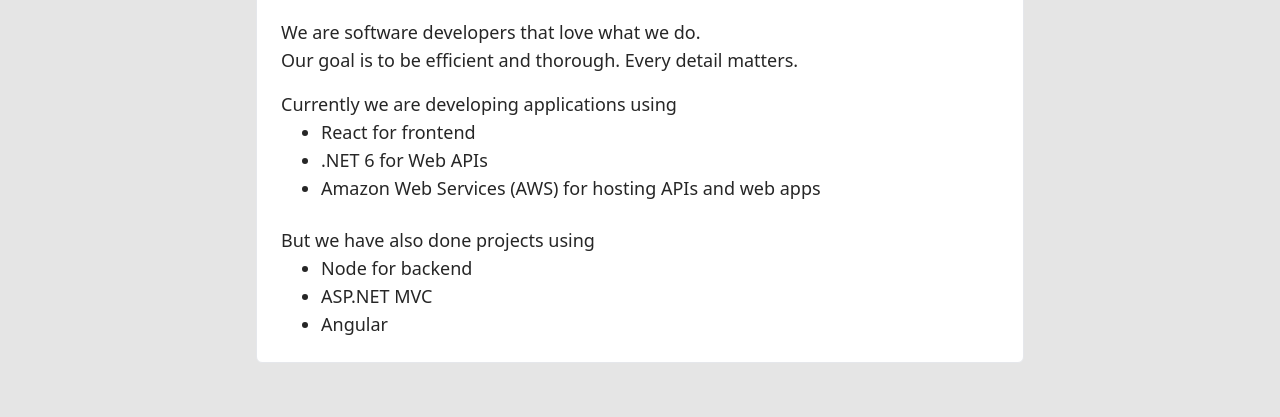
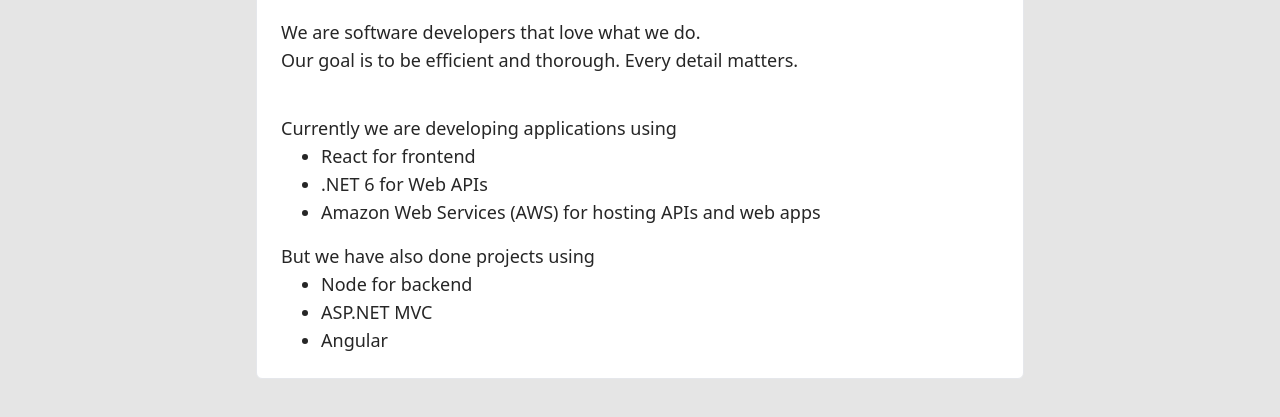
Before and after one commit to vdsbt33/KosmodevWebApp, a website: page src/index.html in a window 1280 px wide. Shown: the part 267-684 px from the top of the page. Drawn offline with Linux system fonts and the light colour scheme.

Commit message:
Minor adjustments on index page.

```diff
--- a/src/index.html
+++ b/src/index.html
@@ -38,12 +38,12 @@
             <p class="text-lg">
               We are software developers that love what we do.
             </p>
-            <p class="text-lg mb-4">
+            <p class="text-lg">
               Our goal is to be efficient and thorough. Every detail matters.
             </p>
           </div>
 
-            <div class="mb-6">
+          <div class="mt-10">
             <p class="text-lg">
               Currently we are developing applications using
             </p>
@@ -60,7 +60,7 @@
             </ul>
           </div>
 
-            <div>
+          <div class="mt-4">
             <p class="text-lg">
               But we have also done projects using
             </p>
```
Lines whose indentation alone changed are shown as unchanged.
